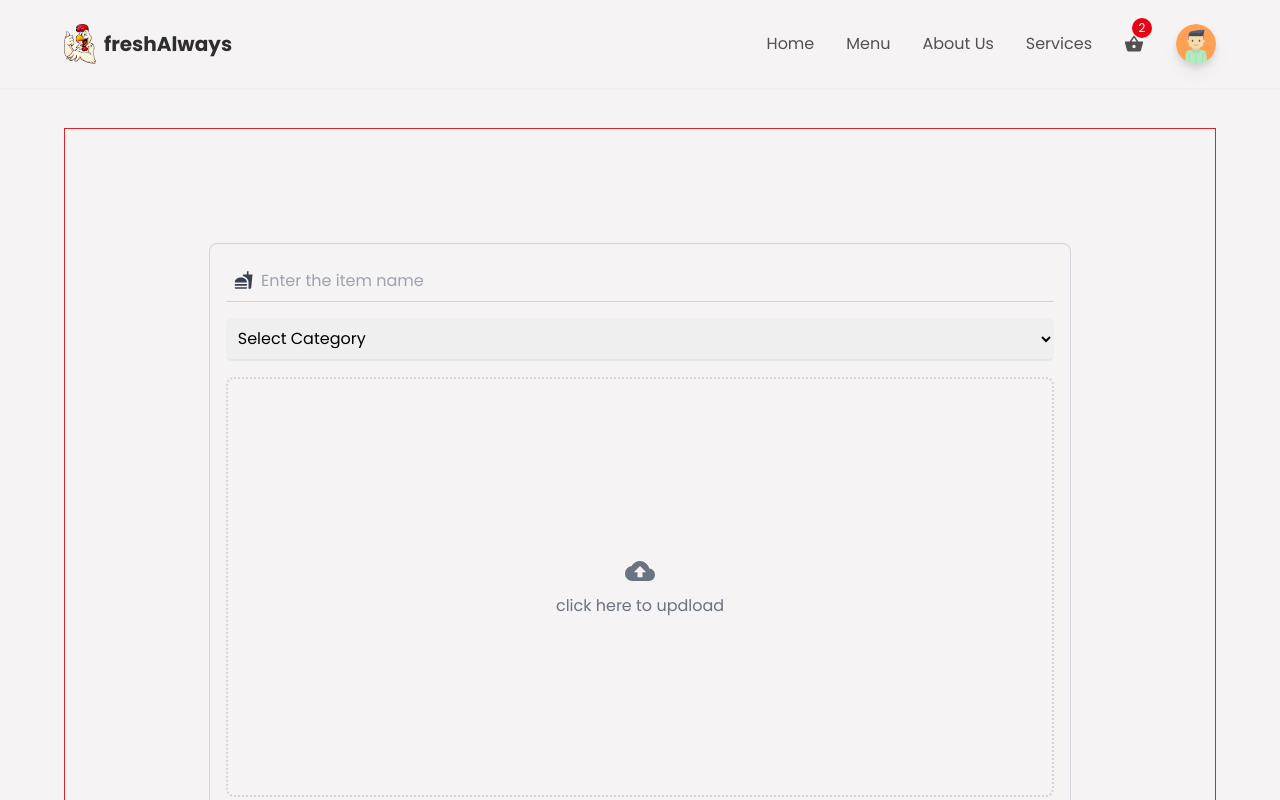
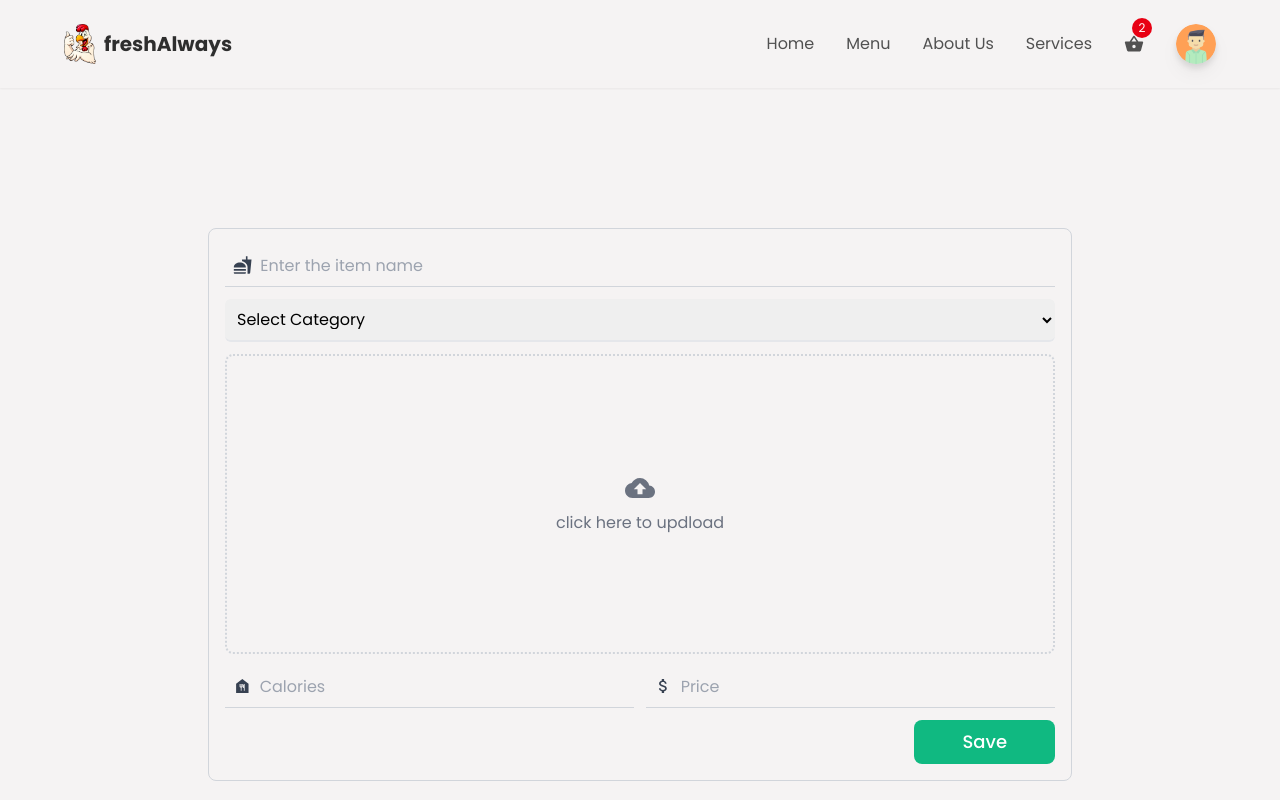
Before and after one commit to Abideen-program/resturant, a React (Vite) app: page /create in a window 1280 px wide. Shown: the top 800 px of the page. Built offline with nearby package versions, Linux system fonts and the light colour scheme.

Commit message:
complete UI for adding new item

```diff
--- a/src/components/CreateItem/CreateItem.jsx
+++ b/src/components/CreateItem/CreateItem.jsx
@@ -1,8 +1,20 @@
 import React from "react";
 import { motion } from "framer-motion";
 import { useDispatch, useSelector } from "react-redux";
-import { setTitle, setCategory } from "../Store/features/newItemSlice";
-import { MdFastfood, MdCloudUpload, MdDelete } from "react-icons/md";
+import {
+  setTitle,
+  setCategory,
+  setCalories,
+  setPrice,
+} from "../Store/features/newItemSlice";
+
+import {
+  MdFastfood,
+  MdCloudUpload,
+  MdDelete,
+  MdFoodBank,
+  MdAttachMoney,
+} from "react-icons/md";
 
 import { categories } from "../../utils/foodData";
 import Loader from "../Loader/Loader";
@@ -18,6 +30,8 @@ const CreateItem = () => {
   const category = useSelector((state) => state.newItem.category);
   const isLoading = useSelector((state) => state.newItem.isLoading);
   const imageAsset = useSelector((state) => state.newItem.imageAsset);
+  const calories = useSelector((state) => state.newItem.calories);
+  const price = useSelector((state) => state.newItem.price);
 
   const dispatch = useDispatch();
 
@@ -25,22 +39,31 @@ const CreateItem = () => {
 
   const deleteImage = () => {};
 
+  const saveDetails = () => {
+    console.log({ title, category, calories, price });
+    dispatch(setTitle(""));
+    dispatch(setCategory(null));
+    dispatch(setCalories(""));
+    dispatch(setPrice(""));
+  };
+
   return (
-    <div className="mt-16 md:mt-24 p-8 md:px-16 w-full">
-      <div className="w-full min-h-screen flex border border-red-600 items-center justify-center">
-        <div className="border border-gray-300 p-4 w-[95%] md:w-[75%] rounded-lg flex flex-col items-center justify- gap-4">
+    <div className="mt-14 md:mt-[50px] lg:mt-[72px] p-4 md:p-8 md:px-16 w-full">
+      <div className="w-full min-h-screen flex items-center justify-center">
+        <div className="border border-gray-300 p-3 md:p-4 w-[95%] md:w-[75%] rounded-lg flex flex-col items-center justify-center gap-2 md:gap-3">
           {field && (
             <motion.p
               initial={{ opacity: 0 }}
               animate={{ opacity: 1 }}
               exit={{ opacity: 0 }}
-              className={`w-full p-2 text-center rounded-lg text-lg font-semibold ${
+              className={`w-full p-2 text-center rounded-lg md:text-lg font-semibold ${
                 alertStatus === "danger"
                   ? "bg-red-400 text-red-800"
                   : "bg-emerald-400 text-emerald-800"
               }`}
             >
               {message}
+              Helolo
             </motion.p>
           )}
 
@@ -57,7 +80,7 @@ const CreateItem = () => {
             categories={categories}
           />
 
-          <div className="group w-full h-225 md:h-420 border-2 border-dotted border-gray-300 rounded-lg cursor-pointer flex flex-col items-center justify-center">
+          <div className="group w-full h-[200px] md:h-[300px] border-2 border-dotted border-gray-300 rounded-lg cursor-pointer flex flex-col items-center justify-center">
             {isLoading ? (
               <Loader /> //if loading use loader
             ) : (
@@ -94,7 +117,7 @@ const CreateItem = () => {
                       <motion.button
                         whileTap={{ scale: 0.6 }}
                         type="button"
-                        className="absolute bottom-3 p-3 bg-red-500 text-xl cursor-pointer outline-none rounded-full hover:shadow-md transition-all duration-100 ease-in-out"
+                        className="absolute md:bottom-3 bottom-1 p-3 bg-red-500 text-xl cursor-pointer outline-none rounded-full hover:shadow-md transition-all duration-100 ease-in-out"
                         onClick={deleteImage}
                       >
                         <MdDelete className="text-white" />
@@ -105,6 +128,34 @@ const CreateItem = () => {
               </>
             )}
           </div>
+
+          <div className="flex flex-col md:flex-row md:gap-3 w-full">
+            <Input
+              icon={<MdFoodBank className="text-xl text-gray-700" />}
+              type={"text"}
+              placeholder={"Calories"}
+              value={calories}
+              onChange={(e) => dispatch(setCalories(e.target.value))}
+            />
+
+            <Input
+              icon={<MdAttachMoney className="text-xl text-gray-700" />}
+              type={"number"}
+              placeholder={"Price"}
+              value={price}
+              onChange={(e) => dispatch(setPrice(e.target.value))}
+            />
+          </div>
+
+          <div className="w-full flex items-center">
+            <button
+              type="button"
+              className="bg-emerald-500 border-none outline-none px-12 py-2 rounded-lg text-lg text-white font-medium w-full md:w-auto mx-0 md:ml-auto"
+              onClick={saveDetails}
+            >
+              Save
+            </button>
+          </div>
         </div>
       </div>
     </div>
```
